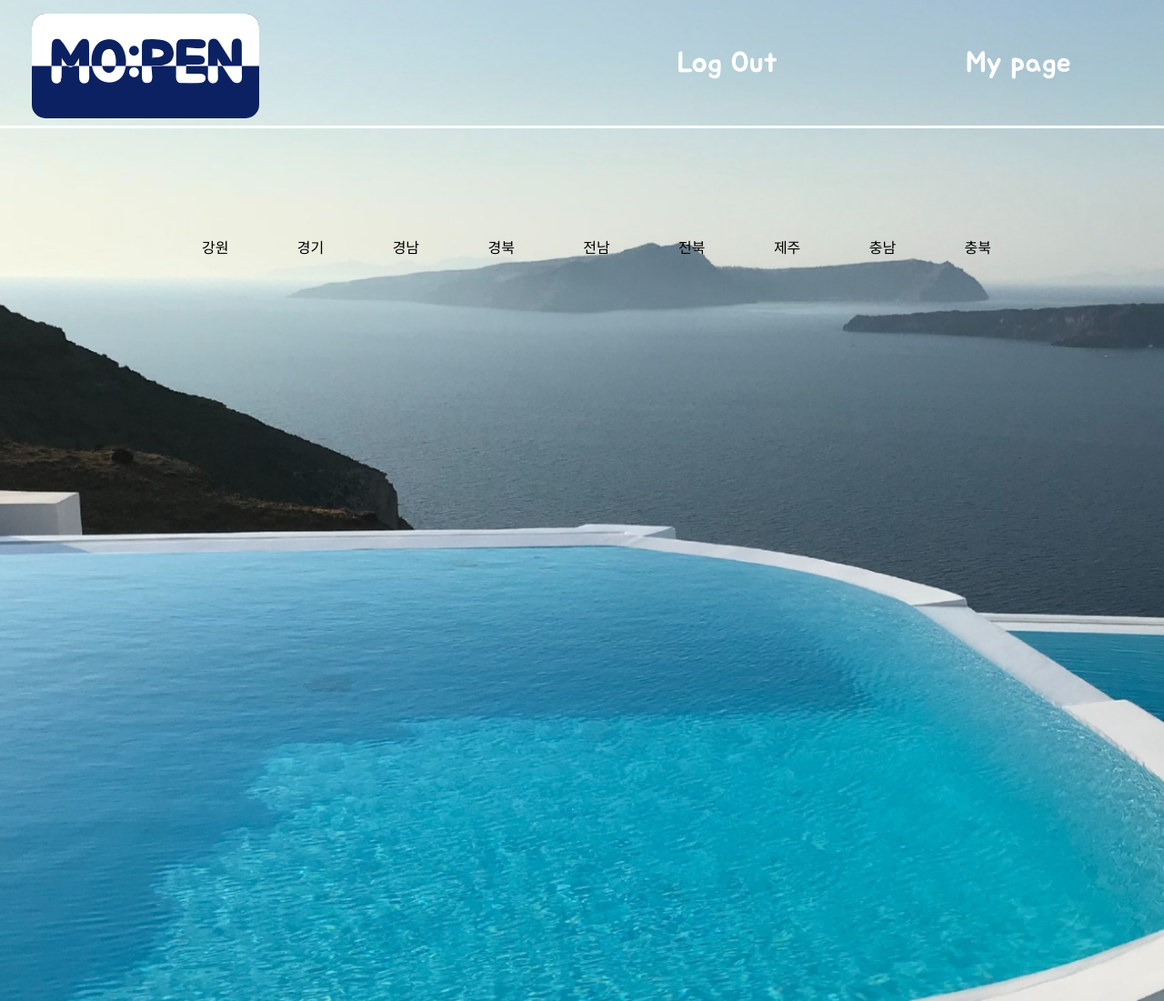
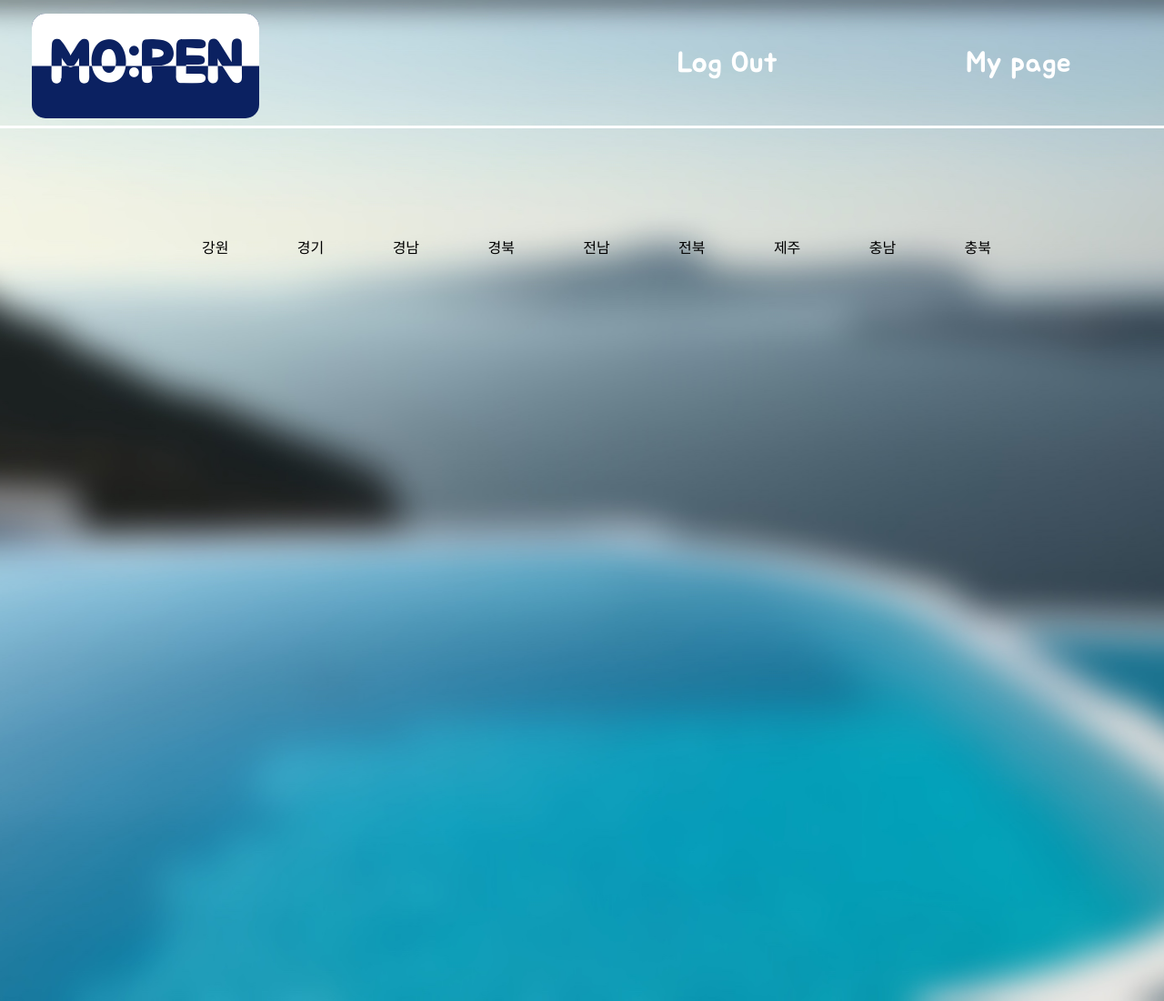
Before and after one commit to Hanghae99-Team34-1stWeek/miniProject, a Flask app: template templates/main.html in a window 1280 px wide. Shown: the whole page at 91% size. Run offline with Flask 2, Linux system fonts and the light colour scheme; the template is opened without the code that fills it, so the values that code supplies are empty; some libraries are stand-ins or nearby versions.

Commit message:
Update main.html

```diff
--- a/templates/main.html
+++ b/templates/main.html
@@ -40,7 +40,7 @@
         }
 
         body {
-            {#background-image: url("../static/bgimage_blur.jpg");#}
+            background-image: url("../static/bgimage_blur.jpg");
             padding: 0;
             margin: 0;
         }
@@ -69,13 +69,10 @@
             color: #718093;
         }
 
-        .posting-box {
-            width: 500px;
-            margin-top: 20px;
-        }
-
         .wrap {
+            /*
             width: 900px;
+             */
             margin: auto;
         }
 
@@ -106,12 +103,11 @@
         </div>
     </div>
 
-
     <div class="wrap">
         <div class="card-columns">
             <!-- 펜션 블록 목록-->
             {% for pension in pensions %}
-                <div class="card" id="{{ pension._id }}" style="width: 18rem">
+                <div class="card" id="{{ pension._id }}" style="width: 18rem;">
                     <a href="{{ url_for('pension_detail', pension_id=pension._id) }}">
                         <img class="card-img-top pensioncard" src="{{ pension.img }}" alt="pension image cap"
                              style="cursor: pointer"/>
```
